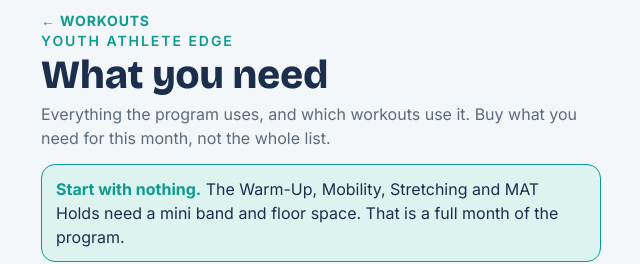
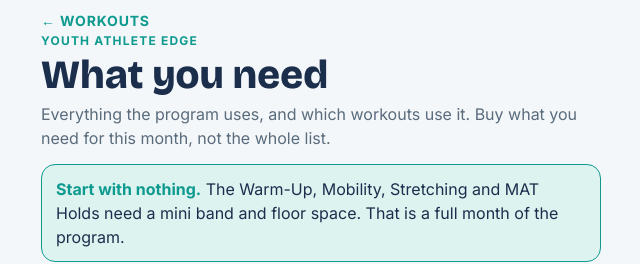
Before and after one commit to michellemariefit/YAE-Player, a plain HTML site: page gear.html in a window 1280 px wide. Shown: the top 264 px of the page, 319-959 px from the left. Drawn offline with nearby package versions, Linux system fonts and the light colour scheme.

Commit message:
Smaller eyebrow labels so they fit one line in Inter
Co-Authored-By: Claude Fable 5.1 <noreply@anthropic.com>
Claude-Session: https://claude.ai/code/session_019NggvoQn7cvGX9tux7Vj4m

```diff
--- a/gear.html
+++ b/gear.html
@@ -19,7 +19,7 @@
 body{margin:0;background:var(--bg);color:var(--ink);font:400 16px/1.5 var(--body);padding:0 16px 60px}
 .wrap{max-width:560px;margin:0 auto;display:flex;flex-direction:column;gap:14px}
 header{padding-top:14px;display:flex;flex-direction:column;gap:6px}
-.eyebrow{font:600 14px/1 var(--mono);letter-spacing:.14em;text-transform:uppercase;color:var(--brand)}
+.eyebrow{font:700 12px/1.2 var(--mono);letter-spacing:.1em;text-transform:uppercase;color:var(--brand)}
 h1{font:800 clamp(28px,8vw,40px)/1.05 var(--display);margin:0}
 .lead{margin:0;color:var(--muted)}
 .card{background:var(--card);border:1px solid var(--line);border-radius:18px;padding:14px 16px;display:flex;flex-direction:column;gap:10px}
```
Also changed, not shown: index.html (+1 -1 lines), play.html (+1 -1 lines), recovery.html (+1 -1 lines), start.html (+1 -1 lines), week.html (+1 -1 lines).
